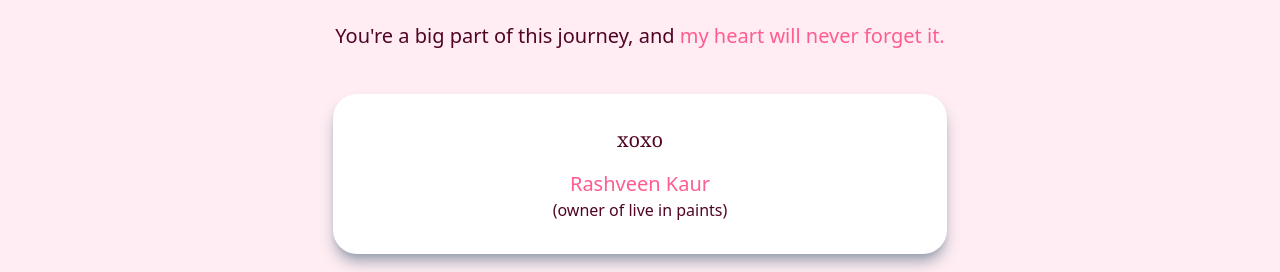
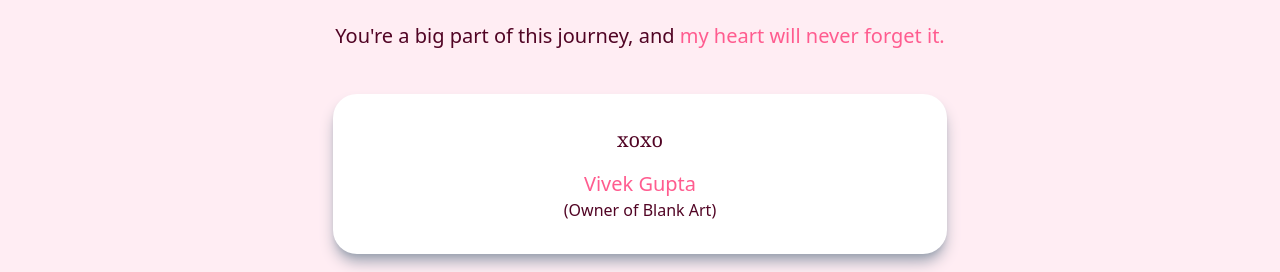
Before and after one commit to Vivekgpta/BlankArt, a React (Vite) app: page /about in a window 1280 px wide. Shown: the part 3999-4271 px from the top of the page. Built offline with nearby package versions, Linux system fonts and the light colour scheme.

Commit message:
Update About.jsx

```diff
--- a/src/pages/About.jsx
+++ b/src/pages/About.jsx
@@ -47,9 +47,9 @@
         xoxo
       </h1>
       <p className="mt-3 sm:mt-4 text-[#ff5c8f] font-medium text-lg sm:text-xl">
-        Rashveen Kaur
+        Vivek Gupta
       </p>
-      <p className="text-sm sm:text-base">(owner of live in paints)</p>
+      <p className="text-sm sm:text-base">(Owner of Blank Art)</p>
     </div>
   </motion.div>
 </div>
```
